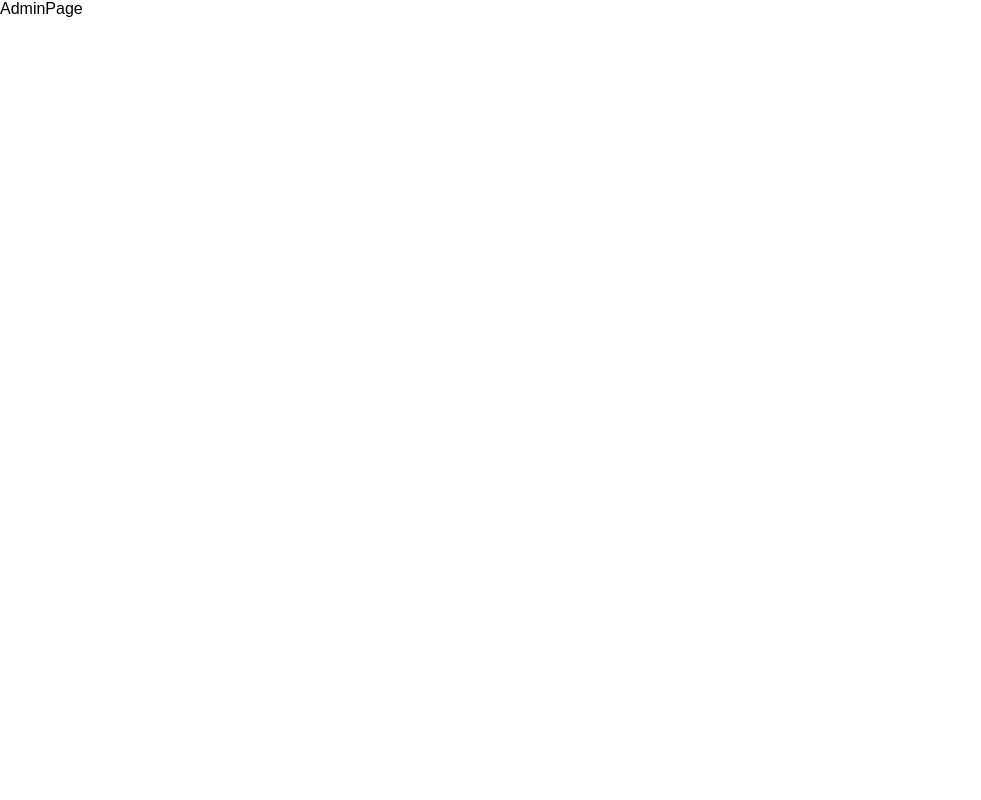
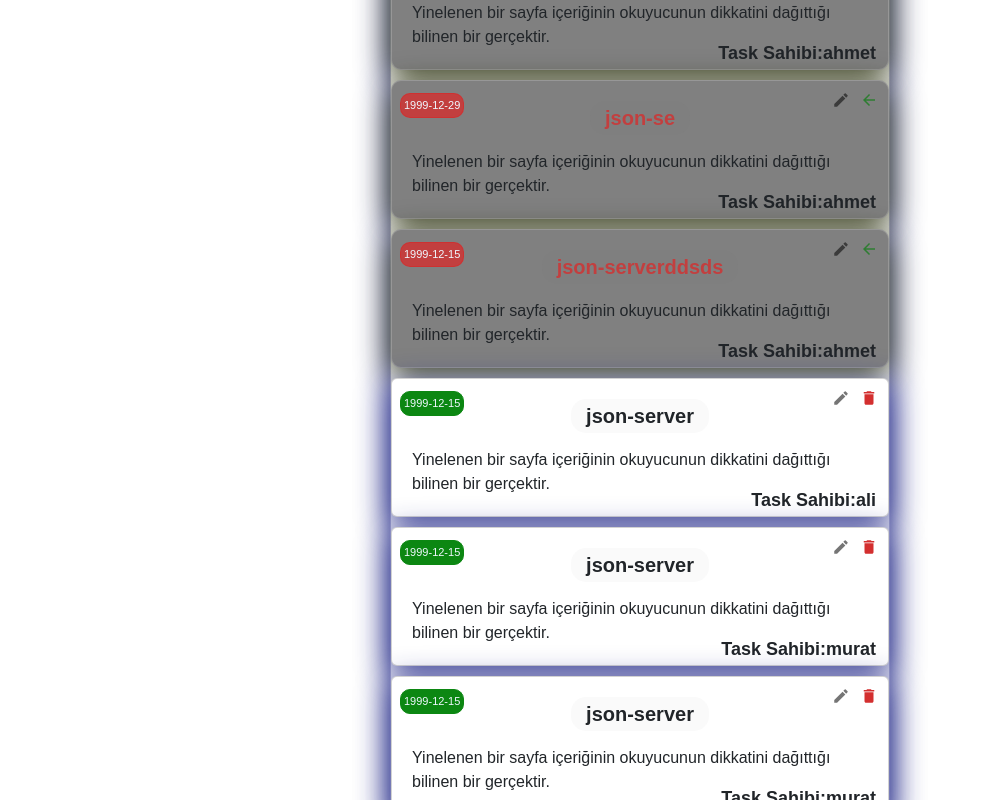
Before and after one commit to murathanbakti/murathan-test-case, a React (Create React App) app: page /admin in a window 1280 px wide. Shown: the top 800 px of the page, without its empty margins (0-981 px from the left). Built offline with nearby package versions, Linux system fonts and the light colour scheme; data requests are answered from the project's data file.

Commit message:
feat: admin page added

```diff
--- a/src/pages/Admin/AdminPage.js
+++ b/src/pages/Admin/AdminPage.js
@@ -1,9 +1,122 @@
-import React from 'react'
+import Dropdown from "react-bootstrap/Dropdown";
+import "bootstrap/dist/css/bootstrap.min.css";
+import "./adminPage.css";
+import { useEffect, useState } from "react";
+import useFetch from "../../hooks/useFetch";
+import { IconButton } from "@mui/material";
+import DeleteIcon from "@mui/icons-material/Delete";
+import ModeEditIcon from "@mui/icons-material/ModeEdit";
+import ArrowBackIcon from "@mui/icons-material/ArrowBack";
+import { useNavigate } from "react-router-dom";
+const AdminPage = () => {
+  const [sendReq, setSendReq] = useState(false);
+  const navigate = useNavigate();
+  const { data, loading, error } = useFetch("/tasks", sendReq);
+  console.log(data);
 
-const AdminPage = () => {
+  const handleDelete = async (e) => {
+    const deleteData = {
+      title: e.title,
+      desc: e.desc,
+      time: e.time,
+      display: !e.display,
+      owner: e.owner,
+    };
+    console.log(e);
+    try {
+      await fetch(`http://localhost:3000/tasks/${e.id}`, {
+        method: "PUT",
+        headers: {
+          "Content-type": "application/json",
+        },
+        body: JSON.stringify(deleteData),
+      });
+      setSendReq(!sendReq);
+    } catch (e) {
+      console.error(e);
+    }
+  };
+  const setTask = (e) => {
+    console.log(e);
+    navigate("/set-task", {
+      state: {
+        taskId: e,
+      },
+    });
+  };
+
   return (
-    <div>AdminPage</div>
-  )
-}
+    <div>
+      {!data ? (
+        <></>
+      ) : (
+        <div className="loginUser">
+          <div class="userContainer">
+            <div className="todoList">
+              <h3 className="userName">Kullanıcı: Admin </h3>
+              <h2>Todo List</h2>
+              {!data ? (
+                <></>
+              ) : (
+                <div className="userContainer">
+                  {data.map((e) => {
+                    if (e.display === true) {
+                      return (
+                        <div className="card">
+                          <div className="delete">
+                            <IconButton size="small">
+                              <ModeEditIcon
+                                fontSize="inherit"
+                                onClick={() => setTask(e.id)}
+                              />
+                            </IconButton>
+                            <IconButton color="error" size="small">
+                              <DeleteIcon
+                                fontSize="inherit"
+                                onClick={() => handleDelete(e)}
+                              />
+                            </IconButton>
+                          </div>
+                          <span className="cardTitle">{e.title}</span>
+                          <span className="endTime">{e.time}</span>
+                          <span className="cardDesc">{e.desc}</span>
+                          <span className="owner">Task Sahibi:{e.owner}</span>
+                        </div>
+                      );
+                    } else {
+                      return (
+                        <div className="card-deleted">
+                          <div className="delete">
+                            <IconButton size="small">
+                              <ModeEditIcon
+                                fontSize="inherit"
+                                onClick={() => setTask(e.id)}
+                              />
+                            </IconButton>
+                            <IconButton color="success" size="small">
+                              <ArrowBackIcon
+                                fontSize="inherit"
+                                onClick={() => handleDelete(e)}
+                              />
+                            </IconButton>
+                          </div>
+                          <span className="deletedCardTitle">{e.title}</span>
+                          <span className="deletedEndTime">{e.time}</span>
+                          <span className="cardDesc">{e.desc}</span>
+                          <span className="owner">Task Sahibi:{e.owner}</span>
+                        </div>
+                      );
+                    }
+                  })}
+                </div>
+              )}
+              <button className="addTask">+</button>
+            </div>
+          </div>
+        </div>
+      )}
+    </div>
+  );
+};
 
-export default AdminPage
+export default AdminPage;
--- a/src/pages/Admin/adminPage.css
+++ b/src/pages/Admin/adminPage.css
@@ -0,0 +1,50 @@
+* {
+  margin: 0;
+  padding: 0;
+  box-sizing: border-box;
+  font-family: "Poppins", sans-serif;
+}
+
+.owner {
+  font-size: 18px;
+  position: absolute;
+  right: 10px;
+  bottom: 0;
+  font-weight: 600;
+  padding: 2px;
+  border-radius: 5px;
+}
+.card-deleted {
+  display: flex;
+  align-items: center;
+  justify-content: center;
+  flex-direction: column;
+  background: grey;
+  border: 1px solid rgba(255, 255, 255, 0.18);
+  box-shadow: 0 8px 32px 0 rgba(31, 38, 0, 0.9);
+  border-radius: 10px;
+  margin: 5px 0;
+  padding: 20px;
+  position: relative;
+}
+.deletedCardTitle{
+  font-weight: 600;
+  font-size: 20px;
+  margin-bottom: 15px;
+  color: rgba(211, 47, 47, 0.8);
+  background-color: rgba(100, 100, 100, 0.03);
+  padding: 2px 15px;
+  border-radius: 15px;
+}
+.deletedEndTime {
+  position: absolute;
+  left: 8px;
+  top: 12px;
+  font-weight: 300;
+  font-size: 11px;
+  color: aliceblue;
+  border: 1px solid  rgba(211, 47, 47, 0.8);
+  background-color:  rgba(211, 47, 47, 0.8);
+  padding: 3px;
+  border-radius: 10px;
+}
```
